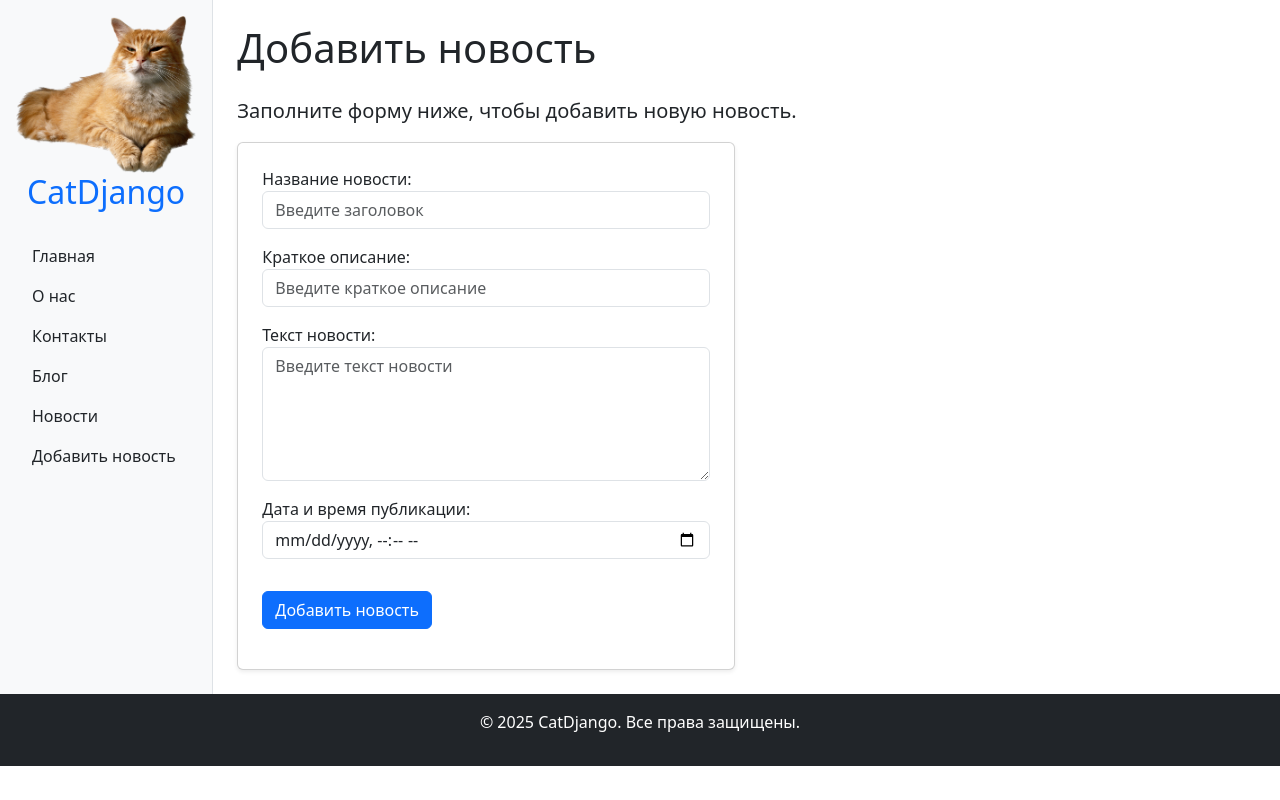
After one commit to kgmoroz/DjangoProjectWeb, a Django app: page /news/create_news/ in a window 1280 px wide. The commit adds this page. Run offline with Django 5.2, Linux system fonts and the light colour scheme.

Commit message:
DJ04_classwork

```diff
--- a/DJ01/main/templates/main/menu.html
+++ b/DJ01/main/templates/main/menu.html
@@ -7,4 +7,5 @@
     <a href="{% url 'contacts' %}" class="nav-link text-dark">Контакты</a>
     <a href="{% url 'blog' %}" class="nav-link text-dark">Блог</a>
     <a href="{% url 'news_home' %}" class="nav-link text-dark">Новости</a>
+    <a href="{% url 'add_news' %}" class="nav-link text-dark">Добавить новость</a>
 </nav>
--- /dev/null
+++ b/DJ01/news/forms.py
@@ -0,0 +1,18 @@
+from django import forms
+from .models import News_post
+
+class News_postForm(forms.ModelForm):
+    pub_date = forms.DateTimeField(
+        widget=forms.widgets.DateTimeInput(attrs={"type": "datetime-local", "class": "form-control"}),
+        label="Дата и время публикации"
+    )
+
+    class Meta:
+        model = News_post
+        fields = ["title", "short_description", "text", "pub_date"]
+        widgets = {
+            "title": forms.TextInput(attrs={"class": "form-control", "placeholder": "Введите заголовок"}),
+            "short_description": forms.TextInput(attrs={"class": "form-control", "placeholder": "Введите краткое описание"}),
+            "text": forms.Textarea(attrs={"class": "form-control", "rows": 5, "placeholder": "Введите текст новости"}),
+            "pub_date": forms.DateTimeInput(attrs={"type": "datetime-local", "class": "form-control"}),
+        }
--- /dev/null
+++ b/DJ01/news/templates/news/add_new_post.html
@@ -0,0 +1,24 @@
+{% extends 'main/layout.html' %}
+
+{% block title %}
+<title>Добавить новость</title>
+{% endblock %}
+
+{% block content %}
+<h1 class="mb-4">Добавить новость</h1>
+<p class="lead">Заполните форму ниже, чтобы добавить новую новость.</p>
+
+<div class="row">
+    <div class="col-md-8 col-lg-6">
+        <div class="card shadow-sm p-4">
+            <form method="post">
+                {% csrf_token %}
+                {{ form.as_p }}  <!-- Django сам создаст правильные input'ы -->
+                <button type="submit" class="btn btn-primary mt-3">Добавить новость</button>
+            </form>
+            <p> {{ error }}</p>
+        </div>
+    </div>
+</div>
+
+{% endblock %}
--- a/DJ01/news/templates/news/news.html
+++ b/DJ01/news/templates/news/news.html
@@ -9,6 +9,7 @@
 <p class="lead">В этом разделе вы можете посмотреть последние новости.</p>
 
 <div class="row">
+    {% if news %}
         {% for new in news %}
             <div class="col-md-6 col-lg-4 mb-4">
                 <div class="card h-100 shadow-sm">
@@ -16,6 +17,7 @@
                         <h5 class="card-title">{{ new.title }}</h5>
                         <p class="card-text text-muted">{{ new.short_description }}</p>
                         <p class="card-text">{{ new.text|truncatewords:30 }}</p>
+                        <a href="#" class="btn btn-primary">Читать далее</a>
                     </div>
                     <div class="card-footer bg-light">
                         <small class="text-muted">
@@ -27,6 +29,9 @@
         {% empty %}
             <p class="text-muted">Новостей пока нет.</p>
         {% endfor %}
+    {% else %}
+        <p class="text-muted">Новостей пока нет.</p>
+    {% endif %}
 </div>
 
 {% endblock %}
--- a/DJ01/news/urls.py
+++ b/DJ01/news/urls.py
@@ -3,4 +3,5 @@ from . import views
 
 urlpatterns = [
     path('', views.home, name='news_home'),
+    path('create_news/', views.create_news, name='add_news'),
 ]
--- a/DJ01/news/views.py
+++ b/DJ01/news/views.py
@@ -1,6 +1,35 @@
-from django.shortcuts import render
+from django.shortcuts import render, redirect
 from .models import News_post
+from .forms import News_postForm
+from django.contrib.auth.models import User
+from datetime import datetime
+from django.contrib.auth.decorators import login_required
 # Create your views here.
 def home(request):
     news = News_post.objects.select_related('user').all()  # Оптимизируем запрос
     return render(request, 'news/news.html', {'news': news})
+
+def create_news(request):
+    error = ""
+    if request.method == "POST":
+        form = News_postForm(request.POST)
+        if form.is_valid():
+            news = form.save(commit=False)
+
+            # Преобразуем строку в datetime
+            pub_date_str = request.POST.get("pub_date")
+            if pub_date_str:
+                news.pub_date = datetime.strptime(pub_date_str, "%Y-%m-%dT%H:%M")
+
+            # Назначаем "по умолчанию" админа, если пользователь не залогинен
+            admin_user = User.objects.filter(is_superuser=True).first()
+            news.user = admin_user if admin_user else None
+
+            news.save()
+            return redirect("news_home")
+        else:
+            error = "Данные были заполнены некорректно"
+    else:
+        form = News_postForm()
+
+    return render(request, "news/add_new_post.html", {"form": form, "errors": error})
```
Also changed, not shown: DJ01/__init__.py (added), 1 other file. Lines whose indentation alone changed are shown as unchanged.
